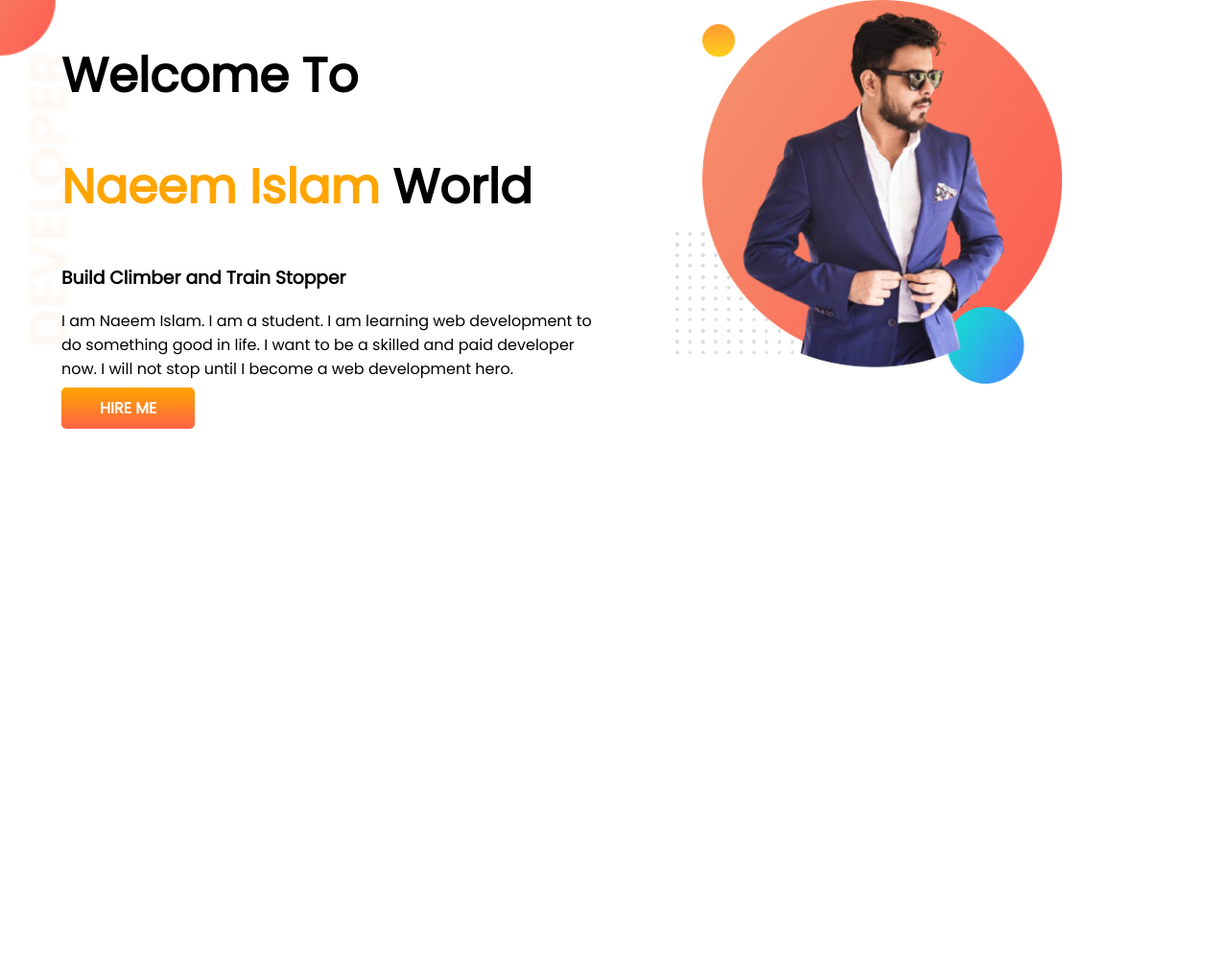
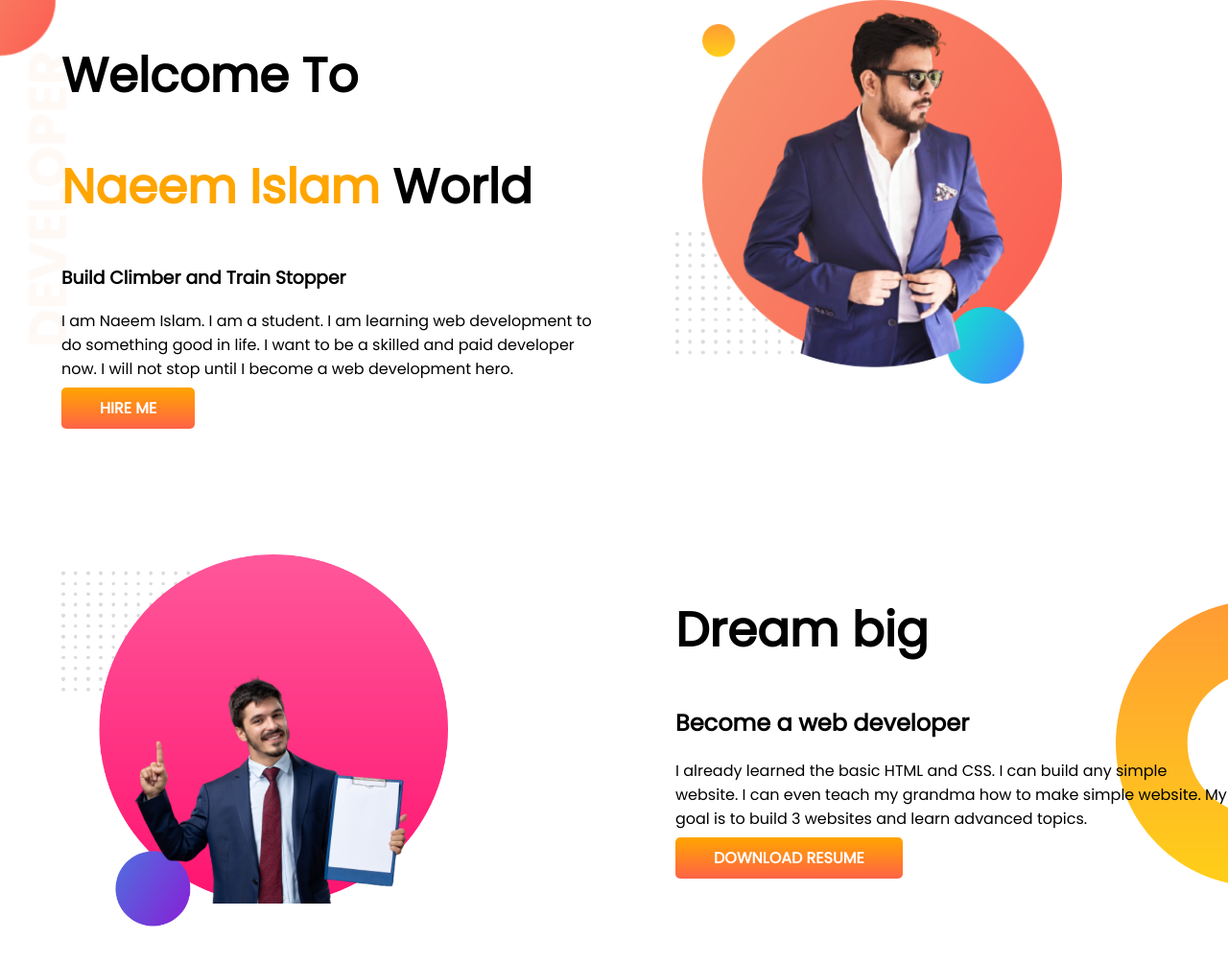
Before and after one commit to Naeemphero1/developer-portfolio, a plain HTML site: page index.html in a window 1280 px wide. Shown: the whole page at 96% size. Before the commit the page ends 800 px from the top, so only its background shows below. Drawn offline with Linux system fonts and the light colour scheme.

Commit message:
dream added

```diff
--- a/index.html
+++ b/index.html
@@ -28,7 +28,19 @@
             <img src="my-bg.png" alt="">
         </div>
     </section>
+    <section class="dream-big">
+        <div class="half-width">
+            <img src="my-bg2.png" alt="">
+        </div>
+        <div class="half-width">
+            <h1>Dream big </h1>
+            <h2>Become a web developer</h2>
+            <p>I already learned the basic HTML and CSS. I can build any simple website. I can even teach my grandma how
+                to make simple website. My goal is to build 3 websites and learn advanced topics.</p>
+            <a class="link-button" target="_blank" href="">DOWNLOAD RESUME</a>
+        </div>
 
+    </section>
 </body>
 
 </html>
--- a/style.css
+++ b/style.css
@@ -11,6 +11,7 @@
 }
 section{
     display: flex;
+    margin-bottom: 140px;
 }
 .half-width{
     width: 50%;
@@ -32,3 +33,8 @@
     background-image: url(top-banner.png);
     background-repeat: no-repeat;
 }
+.dream-big{
+    background-image: url(dream-bg.png);
+    background-repeat: no-repeat;
+    background-position: right;
+}
```
